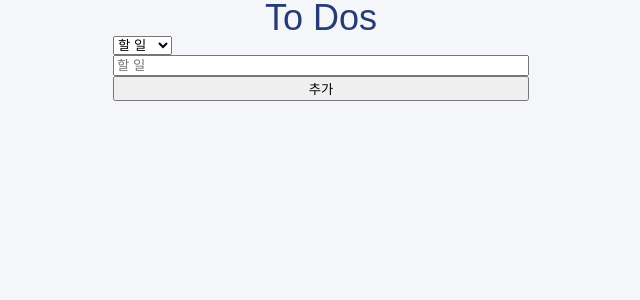
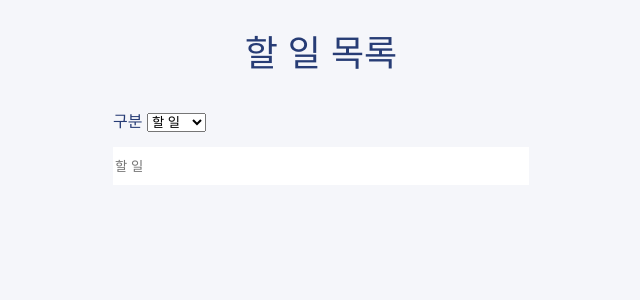
Before and after one commit to myhappyman/todo-list-app, a React (Create React App) app: page / in a window 1280 px wide. Shown: the top 300 px of the page, without its empty margins (319-959 px from the left). Built offline with nearby package versions, Linux system fonts and the light colour scheme.

Commit message:
toDoList 수정 및  삭제 기능 추가 완료 styled 추가하여 css처리 추가 등 github 배포처리

```diff
--- a/src/atoms.ts
+++ b/src/atoms.ts
@@ -16,6 +16,7 @@ export interface IToDo {
     text: string;
     id: number;
     category: Categories //3개만 허용
+    writeMode: boolean;
     // category: "TODO" | "DOING" | "DONE" //3개만 허용
     // category: string;
 }
--- a/src/components/Selector.tsx
+++ b/src/components/Selector.tsx
@@ -1,5 +1,10 @@
 import { useSetRecoilState } from "recoil";
+import styled from "styled-components";
 import { Categories, categoryState } from "../atoms";
+
+const Select = styled.select`
+    margin: 5px 0;
+`;
 
 function Selector(){
     const setCategory = useSetRecoilState(categoryState);
@@ -11,11 +16,14 @@ function Selector(){
     }
 
     return (
-        <select onInput={onInput}>
+        <>
+        <label>구분 </label>
+        <Select onInput={onInput}>
             <option value={Categories.TODO}>할 일</option>
             <option value={Categories.DOING}>하는중</option>
             <option value={Categories.DONE}>완료</option>
-        </select>
+        </Select>
+        </>
     );
 }
 
--- a/src/components/ToDoList.tsx
+++ b/src/components/ToDoList.tsx
@@ -19,14 +19,17 @@ const Title = styled.div`
     display: block;
     text-align: center;
     font-size: 36px;
+    margin: 36px 0;
 `;
 
 function ToDoList(){
     const toDos = useRecoilValue(toDoSelector);
+    console.log("toDos");
+    console.log(toDos);
     return (
         <Wrapper>
             <Wrap>
-                <Title>To Dos</Title>
+                <Title>할 일 목록</Title>
                 <Selector />
                 <CreateToDo />
                 {toDos.map(d => <ToDo key={d.id} {...d} />)}
--- a/src/components/createToDo.tsx
+++ b/src/components/createToDo.tsx
@@ -1,11 +1,54 @@
 import {useForm} from "react-hook-form";
 import { useRecoilValue, useSetRecoilState } from "recoil";
+import { AiFillPlusCircle } from "react-icons/ai";
 import styled from "styled-components";
 import { categoryState, toDoState } from "../atoms";
+import React, { useState } from "react";
 
 const Form = styled.form`
     display: flex;
     flex-direction: column;
+`;
+
+const InputWrap = styled.div`
+    width: 100%;
+    position: relative;
+    margin: 10px 0;
+    height: 28px;
+    input{
+        position: absolute;
+        border: none;
+        outline: 0;
+        width: 100%;
+        height: 38px;
+        &:focus{
+            border: 3px solid ${props => props.theme.accentColor};
+        }
+    }
+`;
+
+interface IAddBtn{
+    isShow: boolean;
+}
+
+const AddBtn = styled.button<IAddBtn>`
+    display: ${props => props.isShow ? "block" : "none"};
+    position: absolute;
+    right: 0;
+    color: ${props => props.theme.accentColor};
+    border: none;
+    background-color: inherit;
+    .icon{
+        cursor: pointer;
+        font-size: 24px;
+        margin: 5px;
+        font-weight: 700;
+    }
+`;
+
+const ErrorMsg = styled.span`
+    color: red;
+    font-size: 10px;
 `;
 
 interface IForm{
@@ -13,22 +56,38 @@ interface IForm{
 }
 
 function CreateToDo(){
+    const [isShowToAddBtn, setIsShowToAddBtn] = useState(false);
     const category = useRecoilValue(categoryState);
     const setToDos = useSetRecoilState(toDoState);
     const { register, handleSubmit, setValue, formState:{errors} } = useForm<IForm>();
+
+    const onChange = (event:React.FormEvent<HTMLInputElement>) => {
+        const {currentTarget:{value}} = event;
+        value.length > 0 ? setIsShowToAddBtn(true) : setIsShowToAddBtn(false);
+    }
     const onSubmit = ({toDo}:IForm) => {
-        console.log("add to do", toDo);
+        setToDos(prevToDos => [{text:toDo, category:category, id:Date.now(), writeMode:false}, ...prevToDos,]);
         setValue("toDo", "");
-        setToDos(prevToDos => [{text:toDo, category:category, id: Date.now()}, ...prevToDos,]);
+    }
+
+    const category_kor = {
+        "TODO" : "할 일",
+        "DOING" : "하는중",
+        "DONE" : "완료",
     }
 
     return (
-        <Form onSubmit={handleSubmit(onSubmit)}>
-            <input {...register("toDo", {
-                required: "할 일을 입력하세요."
-            })} type="text" placeholder="할 일"/>
-            <span>{errors?.toDo?.message}</span>
-            <button>추가</button>
+        <Form onSubmit={handleSubmit(onSubmit)} autoComplete="off">
+            <InputWrap>
+                <input {...register("toDo", {
+                    required: "할 일을 입력하세요.",
+                    onChange: onChange
+                })} type="text" placeholder={category_kor[category]}/>
+                <AddBtn type="submit" isShow={isShowToAddBtn}><AiFillPlusCircle className="icon" /></AddBtn>
+            </InputWrap>
+            <InputWrap>
+                <ErrorMsg>{errors?.toDo?.message}</ErrorMsg>
+            </InputWrap>
         </Form>
     );
 
--- a/src/components/toDo.tsx
+++ b/src/components/toDo.tsx
@@ -1,6 +1,66 @@
 import React from "react";
 import { useSetRecoilState } from "recoil";
+import { AiFillEdit, AiFillCheckCircle, AiOutlineClose } from "react-icons/ai";
+import { IoCheckmarkOutline } from "react-icons/io5";
+import styled from "styled-components";
 import { Categories, IToDo, toDoState } from "../atoms";
+import { useForm } from "react-hook-form";
+
+interface IButton{
+    bgColor?: string;
+}
+
+const List = styled.li`
+    list-style: none;
+    border-radius: 10px;
+    margin: 20px 0;
+    background-color: ${props => props.theme.boxBgColor};
+    padding: 5px;
+    display: flex;
+    flex-direction: column;
+    justify-content: space-between;
+    .checkIcon{
+        margin-right: 10px;
+    }
+`;
+
+const ListContent = styled.div`
+    display: block;
+    padding: 10px;
+    span{
+        display: block;
+    }
+`;
+
+const ListFooter = styled.div`
+    display: flex;
+    padding: 10px;
+`;
+
+const Text = styled.span`
+    display: block;
+    font-size: 14px;
+    word-break: break-all;
+`;
+
+const Button = styled.button<IButton>`
+    cursor: pointer;
+    font-size: 14px;
+    border: none;
+    border-radius: 10px;
+    background-color: ${props => props.bgColor ? props.bgColor : props.theme.accentColor};
+    color: #fff;
+    margin: 0 3px;
+    padding: 5px 10px;
+    .icon{
+        font-size: 20px;
+        padding-top: 2px;
+    }
+`;
+
+interface IForm{
+    modifyToDo: string;
+}
 
 /**
  * array안에 있는 값을 수정하기
@@ -16,23 +76,50 @@ import { Categories, IToDo, toDoState } from "../atoms";
  * @param param0
  * @returns
  */
-function ToDo({text, category, id}:IToDo){
+function ToDo({text, category, id, writeMode}:IToDo){
     //const onClick = (newCategory:  "TODO" | "DOING" | "DONE") => {
     // const onClick = (newCategory:  IToDo["category"]) => {
     //     console.log("i wanna to ", newCategory);
     // }
+    const {register, handleSubmit, setValue} = useForm<IForm>();
     const setToDos = useSetRecoilState(toDoState);
     const onClick = (event:React.MouseEvent<HTMLButtonElement>) => {
         const { currentTarget:{ name } } = event;
         setToDos((oldToDos) => {
             const targetIndex = oldToDos.findIndex(toDo => toDo.id === id);
-            const newToDO = {text, id, category:name as Categories};
+            const newToDO = {text, id, category:name as Categories, writeMode:false};
             return [
                 ...oldToDos.slice(0, targetIndex), //front
                 newToDO, //new
                 ...oldToDos.slice(targetIndex+1) //back
             ];
         });
+    }
+
+    const modifyToDo = () => {
+        setToDos((oldToDos) => {
+            const targetIndex = oldToDos.findIndex(toDo => toDo.id === id);
+            const newToDO = {text, id, category, writeMode:!writeMode};
+            return [
+                ...oldToDos.slice(0, targetIndex), //front
+                newToDO, //new
+                ...oldToDos.slice(targetIndex+1) //back
+            ];
+        });
+        setValue("modifyToDo", text);
+    }
+
+    const modifyCompleteToDo = ({modifyToDo}:IForm) => {
+        setToDos((oldToDos) => {
+            const targetIndex = oldToDos.findIndex(toDo => toDo.id === id);
+            const newToDO = {text:modifyToDo, id, category, writeMode:false};
+            return [
+                ...oldToDos.slice(0, targetIndex), //front
+                newToDO, //new
+                ...oldToDos.slice(targetIndex+1) //back
+            ];
+        });
+        setValue("modifyToDo", "");
     }
 
     const deleteToDo = () => {
@@ -47,13 +134,32 @@ function ToDo({text, category, id}:IToDo){
 
     //기존에 작성하던 방식인 onClick={onClick("TODO")} 이런 형태로는 인자가 넘겨지지 않는다.
     return (
-        <li>
-            {text}
-            {category !== Categories.TODO && <button name={Categories.TODO} onClick={onClick}>할 일</button>}
-            {category !== Categories.DOING && <button name={Categories.DOING} onClick={onClick}>하는중</button>}
-            {category !== Categories.DONE && <button name={Categories.DONE} onClick={onClick}>완료</button>}
-            <button onClick={deleteToDo}>할 일 삭제</button>
-        </li>
+        <List>
+            <ListContent>
+                {
+                    writeMode ?
+                    <form onSubmit={handleSubmit(modifyCompleteToDo)}>
+                        <input {...register("modifyToDo")} />
+                        <Button><AiFillCheckCircle className="icon"/></Button>
+                    </form>
+                    : <Text><IoCheckmarkOutline className="checkIcon" /> {text}</Text>
+                }
+
+            </ListContent>
+            {
+                !writeMode &&
+                <ListFooter>
+                    {category !== Categories.TODO && <Button name={Categories.TODO} onClick={onClick}>할 일</Button>}
+                    {category !== Categories.DOING && <Button name={Categories.DOING} onClick={onClick}>하는중</Button>}
+                    {category !== Categories.DONE && <Button name={Categories.DONE} onClick={onClick}>완료</Button>}
+                    <Button onClick={modifyToDo}><AiFillEdit className="icon"/></Button>
+                    <Button bgColor="red" onClick={deleteToDo}><AiOutlineClose className="icon"/></Button>
+                </ListFooter>
+            }
+
+
+
+        </List>
     );
 }
 
```
Also changed, not shown: package.json (+7 -2 lines), 1 other file (tests, documents, lock files or other folders).
